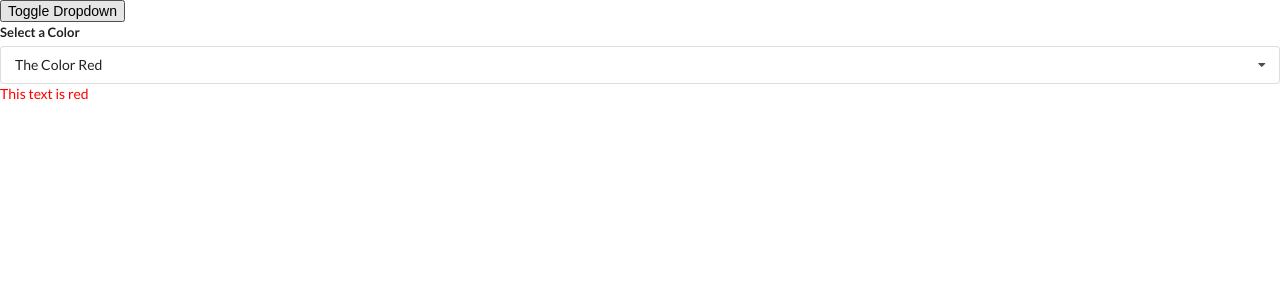
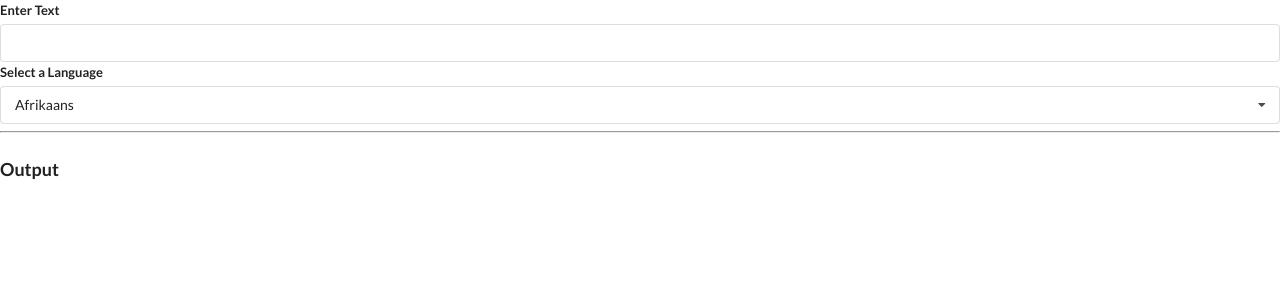
Before and after one commit to DonghyunKK/react-hooks-widgets, a React (Create React App) app: page / in a window 1280 px wide. Shown: the top 300 px of the page. Built offline with nearby package versions, Linux system fonts and the light colour scheme.

Commit message:
add translate feature structure

```diff
--- a/src/App.js
+++ b/src/App.js
@@ -1,7 +1,8 @@
 import React, { useState } from 'react';
 import Accordion from './components/Accordion';
 import Search from './components/Search';
-import Dropdown from './components/Dropdown'
+import Dropdown from './components/Dropdown';
+import Translate from './components/Translate';
 
 const items = [
   {
@@ -33,20 +34,28 @@
   }
 ]
 
+// export default () => {
+//   const [selected, setSelected] = useState(options[0])
+//   const [showDropdown, setShowDropdown] = useState(true);
+
+//   return (
+//     <div>
+//       <button onClick={() => setShowDropdown(!showDropdown)}>Toggle Dropdown</button>
+//       {showDropdown ?
+//         <Dropdown
+//         selected={selected}
+//         onSelectedChange={setSelected}
+//         options={options}
+//         /> : null
+//       }
+//     </div>
+//   )
+// };
+
 export default () => {
-  const [selected, setSelected] = useState(options[0])
-  const [showDropdown, setShowDropdown] = useState(true);
-
   return (
     <div>
-      <button onClick={() => setShowDropdown(!showDropdown)}>Toggle Dropdown</button>
-      {showDropdown ?
-        <Dropdown
-        selected={selected}
-        onSelectedChange={setSelected}
-        options={options}
-        /> : null
-      }
+      <Translate />
     </div>
   )
-};
+}
--- /dev/null
+++ b/src/components/Convert.js
@@ -0,0 +1,10 @@
+import React, { useState, useEffect } from 'react';
+
+const Convert = ({ language, text }) => {
+  useEffect(() => {
+
+  }, [language, text])
+  return <div></div>
+};
+
+export default Convert;
--- a/src/components/Dropdown.js
+++ b/src/components/Dropdown.js
@@ -1,6 +1,6 @@
 import React, { useState, useEffect, useRef } from 'react';
 
-const Dropdown = ({ options, selected, onSelectedChange }) => {
+const Dropdown = ({ label, options, selected, onSelectedChange }) => {
   const [open, setOpen] = useState(false);
   const ref = useRef();
 
@@ -39,7 +39,7 @@
   return (
     <div ref={ref} className="ui form">
       <div className="field">
-        <label className="label">Select a Color</label>
+        <label className="label">{label}</label>
         <div onClick={() => setOpen(!open)} className={`ui selection dropdown ${open ? 'visible active' : ''}`}>
           <i className="dropdown icon"></i>
           <div className="text">{selected.label}</div>
@@ -47,7 +47,7 @@
             {renderedOptions}
           </div>
         </div>
-        <div style={{color: `${selected.value}`}}>{`This text is ${selected.value}`}</div>
+        {/* <div style={{color: `${selected.value}`}}>{`This text is ${selected.value}`}</div> */}
       </div>
     </div>
   )
--- /dev/null
+++ b/src/components/Translate.js
@@ -0,0 +1,50 @@
+import React, { useState } from 'react';
+import Dropdown from './Dropdown';
+import Convert from './Convert';
+
+// AIzaSyCHUCmpR7cT_yDFHC98CZJy2LTms-IwDlM
+const options = [
+  {
+    label: 'Afrikaans',
+    value: 'af'
+  },
+  {
+    label: 'Arabic',
+    value: 'ar'
+  },
+  {
+    label: 'Hindi',
+    value: 'hi'
+  },
+  {
+    label: 'Dutch',
+    value: 'nl'
+  }
+]
+
+const Translate = () => {
+  const [language, setLanguage] = useState(options[0])
+  const [text, setText] = useState('');
+
+  return (
+    <div>
+      <div className="ui form">
+        <div className="field">
+          <label>Enter Text</label>
+          <input value={text} onChange={(e) => setText(e.target.value)} />
+        </div>
+      </div>
+      <Dropdown
+      label="Select a Language"
+      selected={language}
+      onSelectedChange={setLanguage}
+      options={options}
+      />
+      <hr />
+      <h3 className="ui header">Output</h3>
+      <Convert text={text} language={language} />
+    </div>
+  )
+};
+
+export default Translate;
```
Also changed, not shown: 2 other files (tests, documents, lock files or other folders).
